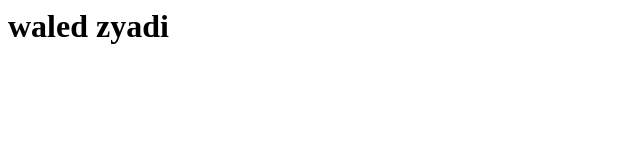
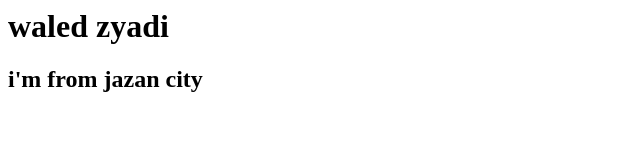
Before and after one commit to Waleedoff/project1, a plain HTML site: page index.html in a window 1280 px wide. Shown: the whole page, without its empty margins (0-640 px from the left). Drawn offline with Linux system fonts and the light colour scheme.

Commit message:
waled: add city

```diff
--- a/index.html
+++ b/index.html
@@ -1 +1,2 @@
 <h1> waled zyadi </h1>
+<h2> i'm from jazan city </h2>
```
